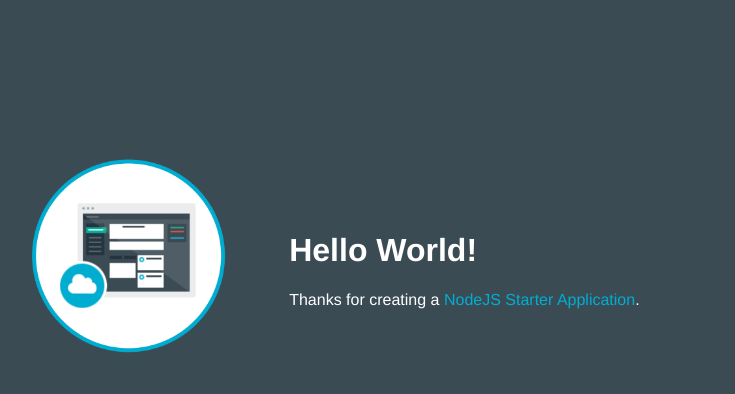
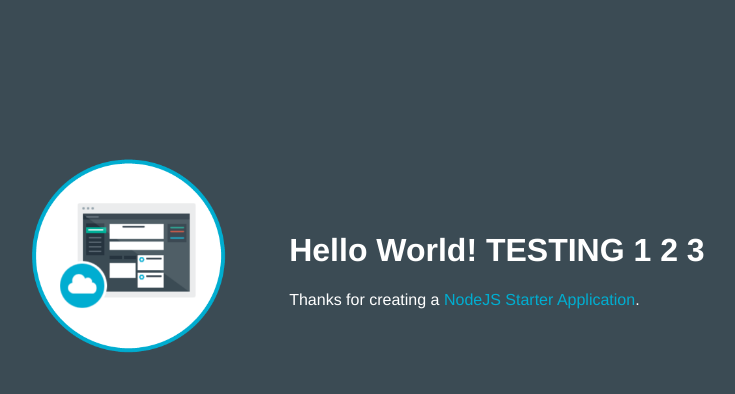
Before and after one commit to Adam-Torres/ART-Demo01, a website: page public/index.html in a window 1280 px wide. Shown: the whole page, without its empty margins (253-988 px from the left). Drawn offline with Linux system fonts and the light colour scheme.

Commit message:
First change!  edit to index

```diff
--- a/public/index.html
+++ b/public/index.html
@@ -16,7 +16,7 @@
           <img class = "newappIcon" src="images/newapp-icon.png">
         </td>
         <td>
-          <h1 id="message">Hello World!</h1>
+          <h1 id="message">Hello World! TESTING 1 2 3</h1>
           <p class='description'></p> Thanks for creating a <span class = "blue">NodeJS Starter Application</span>.
         </td>
       </tr>
```
